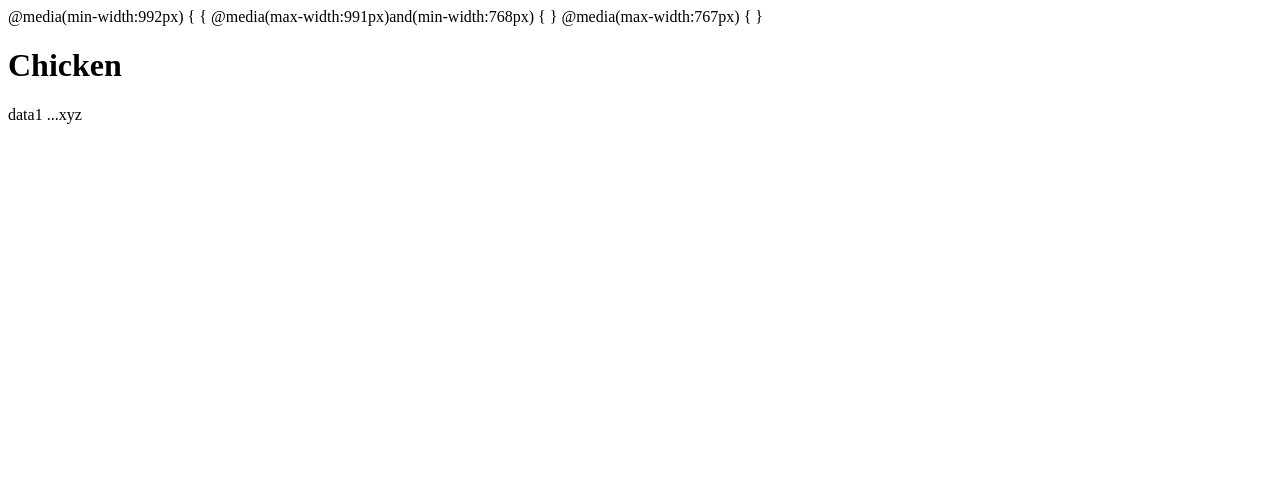
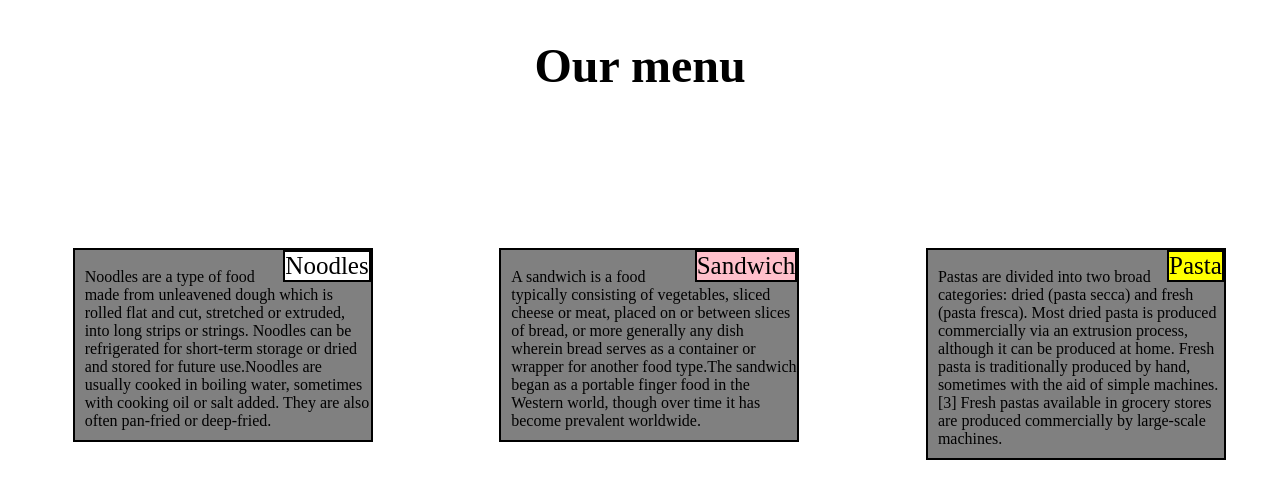
Before and after one commit to navyashree-br/mod2_assignment, a plain HTML site: page index.html in a window 1280 px wide. Drawn offline with Linux system fonts and the light colour scheme.

Commit message:
Update index.html

```diff
--- a/index.html
+++ b/index.html
@@ -1,37 +1,127 @@
 <!DOCTYPE html>
 <html>
 <head>
+  <meta charset="utf-8">
+<meta name="viewport" content="width=device-width, initial-scale=1">
+ <title>Restaurant MENU</title>
 
 <style>
-  title{
+  *{box-sizing:border-box;
+    margin:0px;
+    padding:0px;}
+  h1{
     text-align:center;
+    margin-bottom:25px;
+    margin-top:38px;
+    font-size:48px;
+
   }
-  h1{
-    clear:right;
+
+  div#container {
+    position:relative;
+
+    left:10%;
+    top:100px;
+    background-color:gray;
+    width:300px;
+    padding-left: 10px;
+    padding-bottom: 10px;
+
+    border:2px solid black;
+
+    margin:30px;
+
+    float:left;
+
+  }
+  p#container2{
+    position:relative;
+    float:right;
+    margin:0px;
+    background-color:white;
+    border:2px solid black;
+    font-size:25px;
+  }
+
+
+  p#container3{
+    position:relative;
+    float:right;
+    margin:0px;
+    background-color:pink;
+    font-size:25px;
+    border:2px solid black;
+  }
+
+  p#container4{
+    position:relative;
+    float:right;
+    margin:0px;
+    background-color:yellow;
+    border:2px solid black;
+    font-size:25px;
   }
 
 
 
-  </style>
-<title>OUR MENU</title>
+  @media (min-width: 992px){
+  .col-lg-4
+  {
+    float:left;
 
-@media(min-width:992px)
-  {
-  {
-@media(max-width:991px)and(min-width:768px)
-  {
-  }
-@media(max-width:767px)
-  {
+    width:33.33%;
   }
 
-<body>
-<div>
-    <h1 class=p1>Chicken</h1>
-    <p class  >data1 ...xyz</p>
+  }
+@media (max-width: 991px) and (min-width: 768px){
+
+  .col-md-6
+  {
+    float:left;
 
 
- </div>
-    </body>
-    </head>
+    width:50%;}
+
+
+  }
+@media (max-width: 767px)
+  {
+    .col-sm-12
+    {
+      float:left;
+
+      width:100%;
+    }
+    }
+
+  </style>
+ </head>
+<body>
+<h1>Our menu</h1>
+<div class="col-lg-4 col-md-6  col-sm-12">
+<div id="container">
+    <p id=container2>Noodles</p>
+    <br>
+    <p   >Noodles are a type of food made from unleavened dough which is rolled flat and cut, stretched or extruded, into long strips or strings. Noodles can be refrigerated for short-term storage or dried and stored for future use.Noodles are usually cooked in boiling water, sometimes with cooking oil or salt added. They are also often pan-fried or deep-fried.</p>
+  </div>
+</div>
+
+<div class="col-lg-4 col-md-6 col-sm-12">
+  <div id="container">
+    <p id=container3>Sandwich</p>
+    <br>
+    <p   >A sandwich is a food typically consisting of vegetables, sliced cheese or meat, placed on or between slices of bread, or more generally any dish wherein bread serves as a container or wrapper for another food type.The sandwich began as a portable finger food in the Western world, though over time it has become prevalent worldwide.</p>
+  </div>
+</div>
+
+
+<div class="col-lg-4 col-md-6 col-sm-12">
+  <div id="container">
+    <p id=container4>Pasta</p>
+    <br>
+    <p  >Pastas are divided into two broad categories: dried (pasta secca) and fresh (pasta fresca). Most dried pasta is produced commercially via an extrusion process, although it can be produced at home. Fresh pasta is traditionally produced by hand, sometimes with the aid of simple machines.[3] Fresh pastas available in grocery stores are produced commercially by large-scale machines.</p>
+  </div>
+</div>
+</body>
+
     </html>
```
